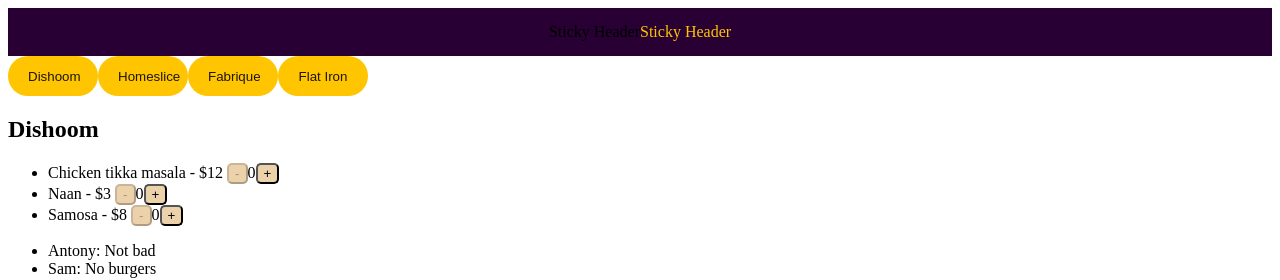
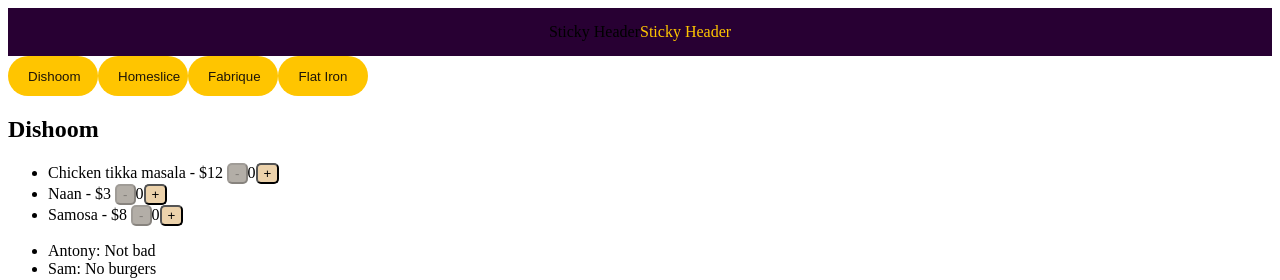
Before and after one commit to Perchishka/React_20230914, a React (Vite) app in the folder react_20230914/: page / in a window 1280 px wide. Shown: the top 280 px of the page. Built offline with nearby package versions, Linux system fonts and the light colour scheme.

Commit message:
button styles

```diff
--- a/react_20230914/src/components/BaseComponents/Button/styles.module.css
+++ b/react_20230914/src/components/BaseComponents/Button/styles.module.css
@@ -13,11 +13,21 @@
     background-color: #ffc500
 }
 
-.disabled {
-    background-color: #83817e;
+button:disabled {
+    background-color: #b3aea7;
 }
 
 .counter {
     background-color: #ecd2ab;
     border-radius: 5px;
 }
+
+.primary:active{
+    background:#9c3fc0;
+    color: #ffc500;
+}
+
+.primary:focus{
+    background:#9c3fc0;
+    color: #ffc500;
+}
--- a/react_20230914/src/components/Footer/component.jsx
+++ b/react_20230914/src/components/Footer/component.jsx
@@ -1,10 +1,10 @@
 import React from "react";
 import styles from "./styles.module.css";
 import { Link } from "../BaseComponents/Link/link";
-import FooterLink from "../FooterLink/styles.module.css"
+import FooterLink from "../FooterLink/styles.module.css";
 
 export const Footer = ({ links }) => {
-  const madeBy = {name:"Perchishka", path:"https://github.com/Perchishka"};
+  const madeBy = { name: "Perchishka", path: "https://github.com/Perchishka" };
   return (
     <div className={styles.footer}>
       <ul className={styles.linkList}>
@@ -16,7 +16,7 @@
       </ul>
       <div className={styles.dev}>
         <span className={styles.madeBy}>Made by: </span>
-        <Link className ={FooterLink.footer_link} link={madeBy} />
+        <Link className={FooterLink.footer_link} link={madeBy} />
       </div>
     </div>
   );
```
